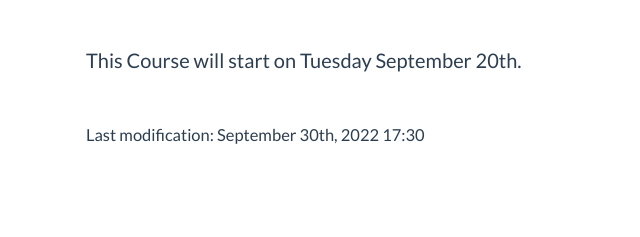
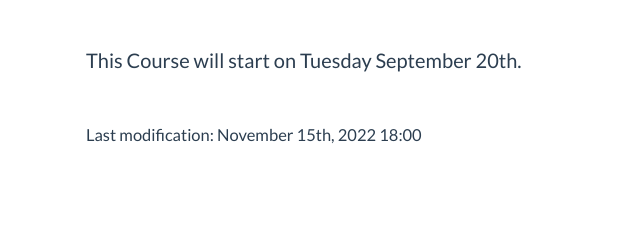
Before and after one commit to UNITN-SHB-2020/unitn-shb-2022.github.io, a plain HTML site: page index.html in a window 1280 px wide. Shown: the part 1143-1380 px from the top of the page, 179-819 px from the left. Drawn offline with nearby package versions, Linux system fonts and the light colour scheme.

Commit message:
last modification update

```diff
--- a/index.html
+++ b/index.html
@@ -187,7 +187,7 @@
             </div>
             <div class="row">
                 <div class="col-lg-8 col-lg-offset-2">
-                    <p style="font-size:110%;">Last modification: September 30th, 2022 17:30</p>
+                    <p style="font-size:110%;">Last modification: November 15th, 2022 18:00</p>
                 </div>
             </div>
         </div>
```
